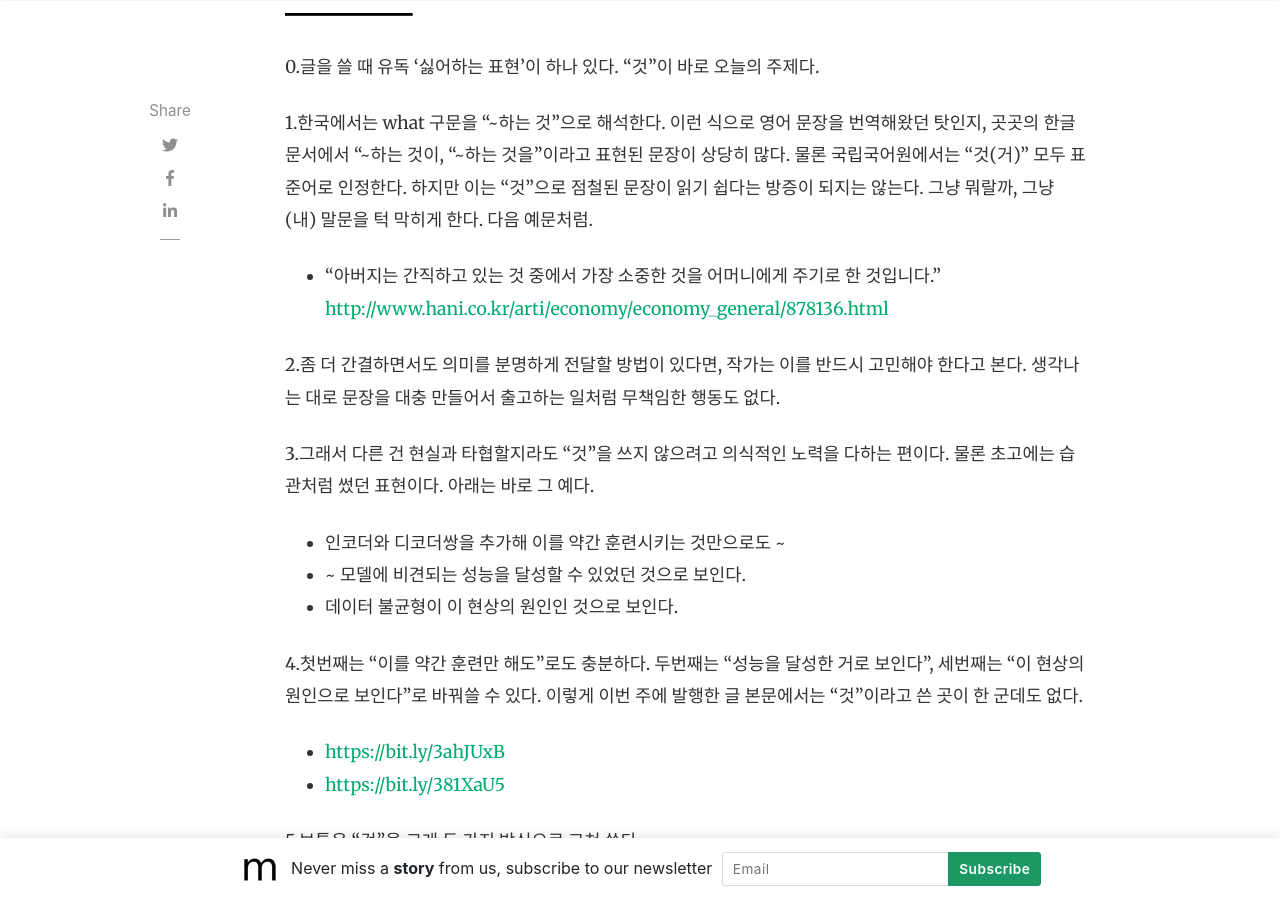
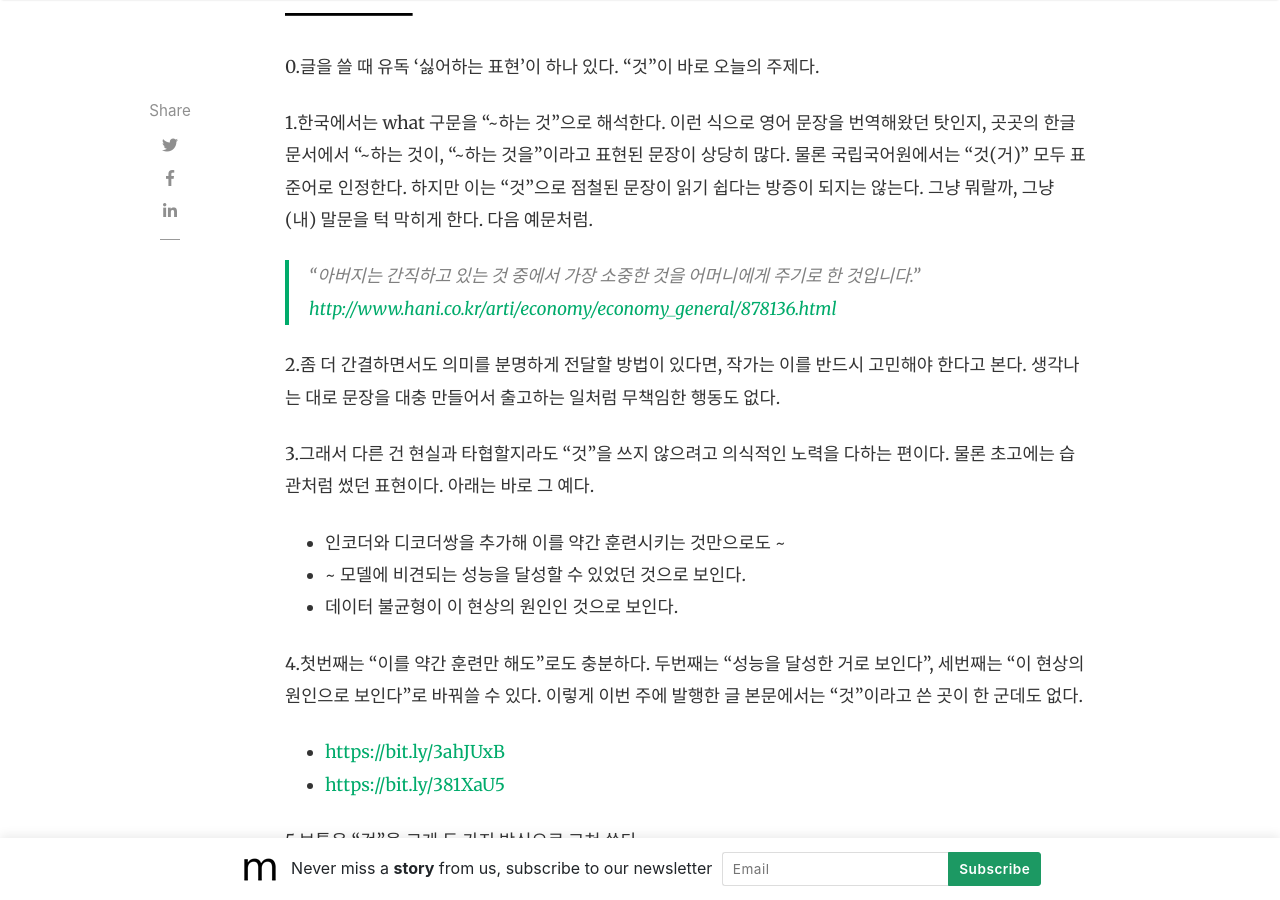
Before and after one commit to samantha-writer/samantha-writer.github.io, a Jekyll site: the page built from _posts/2020-12-18-201218-001.md, in a window 1280 px wide and 900 px high, scrolled down 1189 px. Built offline with Jekyll 4.4.1, drawn with Linux system fonts in a browser that asks for light colours; nearby versions of some CDN libraries; comment, search, counter and statistics services are not loaded.

Commit message:
Update 2020-12-18-201218-001.md

```diff
--- a/_posts/2020-12-18-201218-001.md
+++ b/_posts/2020-12-18-201218-001.md
@@ -15,7 +15,7 @@
 
 1.한국에서는 what 구문을 "~하는 것"으로 해석한다. 이런 식으로 영어 문장을 번역해왔던 탓인지, 곳곳의 한글 문서에서 "~하는 것이, "~하는 것을"이라고 표현된 문장이 상당히 많다. 물론 국립국어원에서는 "것(거)" 모두 표준어로 인정한다. 하지만 이는 "것"으로 점철된 문장이 읽기 쉽다는 방증이 되지는 않는다. 그냥 뭐랄까, 그냥 (내) 말문을 턱 막히게 한다. 다음 예문처럼.
 
-- “아버지는 간직하고 있는 것 중에서 가장 소중한 것을 어머니에게 주기로 한 것입니다.” [http://www.hani.co.kr/arti/economy/economy_general/878136.html](http://www.hani.co.kr/arti/economy/economy_general/878136.html)
+> “아버지는 간직하고 있는 것 중에서 가장 소중한 것을 어머니에게 주기로 한 것입니다.” [http://www.hani.co.kr/arti/economy/economy_general/878136.html](http://www.hani.co.kr/arti/economy/economy_general/878136.html)
 
 2.좀 더 간결하면서도 의미를 분명하게 전달할 방법이 있다면, 작가는 이를 반드시 고민해야 한다고 본다. 생각나는 대로 문장을 대충 만들어서 출고하는 일처럼 무책임한 행동도 없다.
 
```
